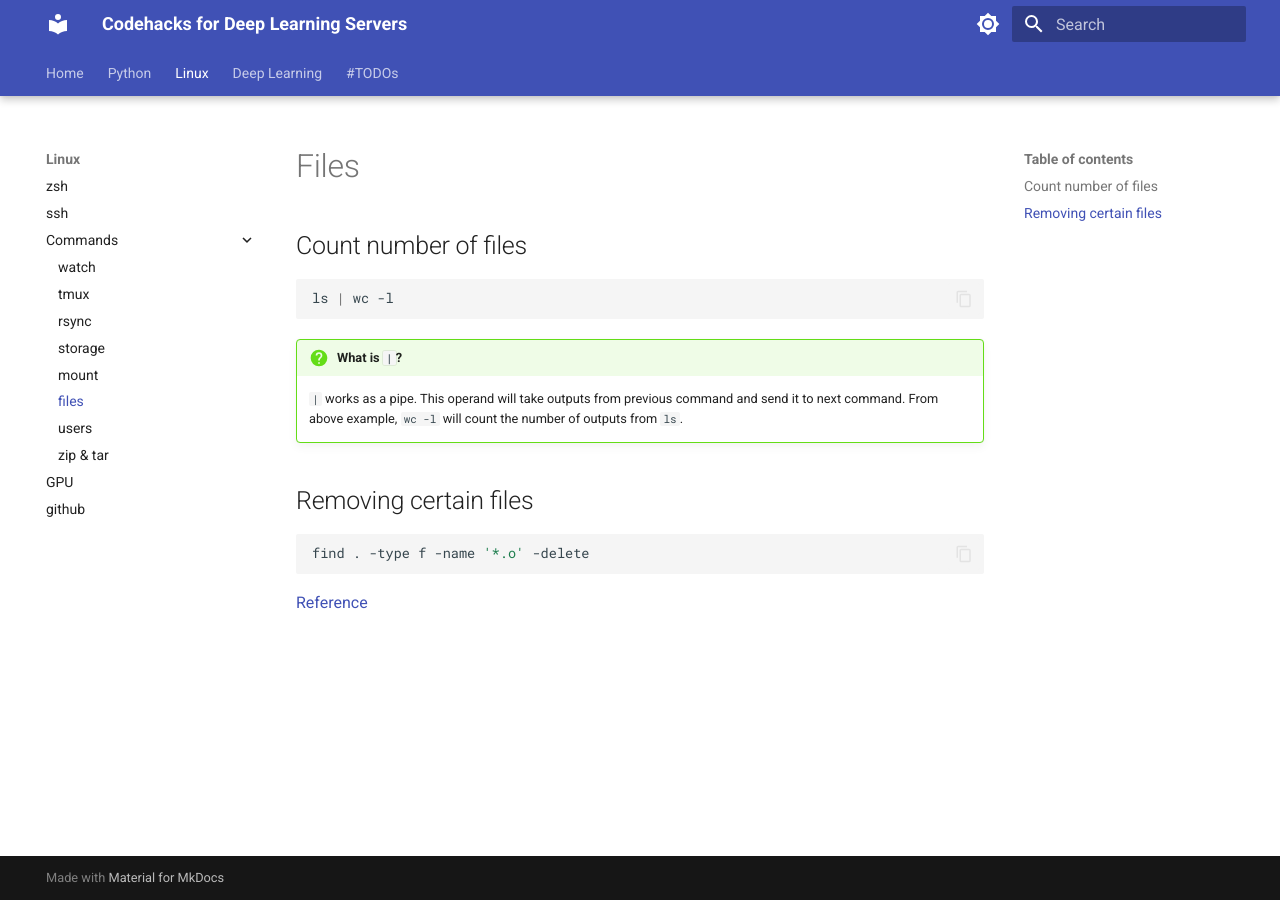
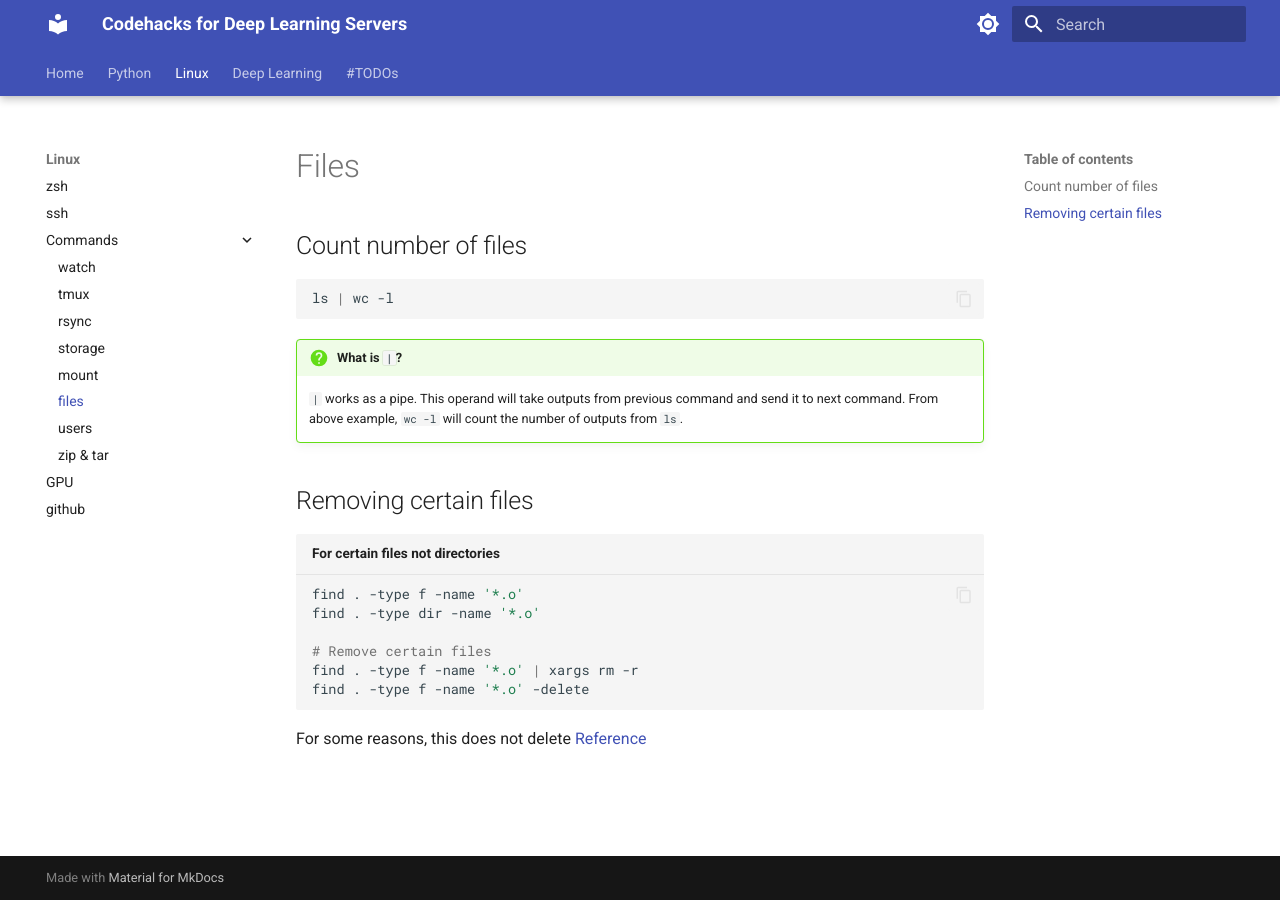
Before and after one commit to 1pha/setup-linux, an MkDocs documentation site: the page built from docs/02_linux/02_03_commands/6_files.md, in a window 1280 px wide. Built offline with MkDocs 1.6.1 and Material for MkDocs 9.7.7, drawn with Linux system fonts in a browser that asks for light colours.

Commit message:
Add remove

````diff
--- a/docs/02_linux/02_03_commands/6_files.md
+++ b/docs/02_linux/02_03_commands/6_files.md
@@ -8,7 +8,14 @@ ls | wc -l
     `|` works as a pipe. This operand will take outputs from previous command and send it to next command. From above example, `wc -l` will count the number of outputs from `ls`.
 
 ## Removing certain files
-```bash
+```bash title="For certain files not directories"
+find . -type f -name '*.o'
+find . -type dir -name '*.o'
+
+# Remove certain files
+find . -type f -name '*.o' | xargs rm -r
 find . -type f -name '*.o' -delete
 ```
+
+For some reasons, this does not delete
 [Reference](https://unix.stackexchange.com/questions/116389/recursively-delete-all-files-with-a-given-extension)
````
